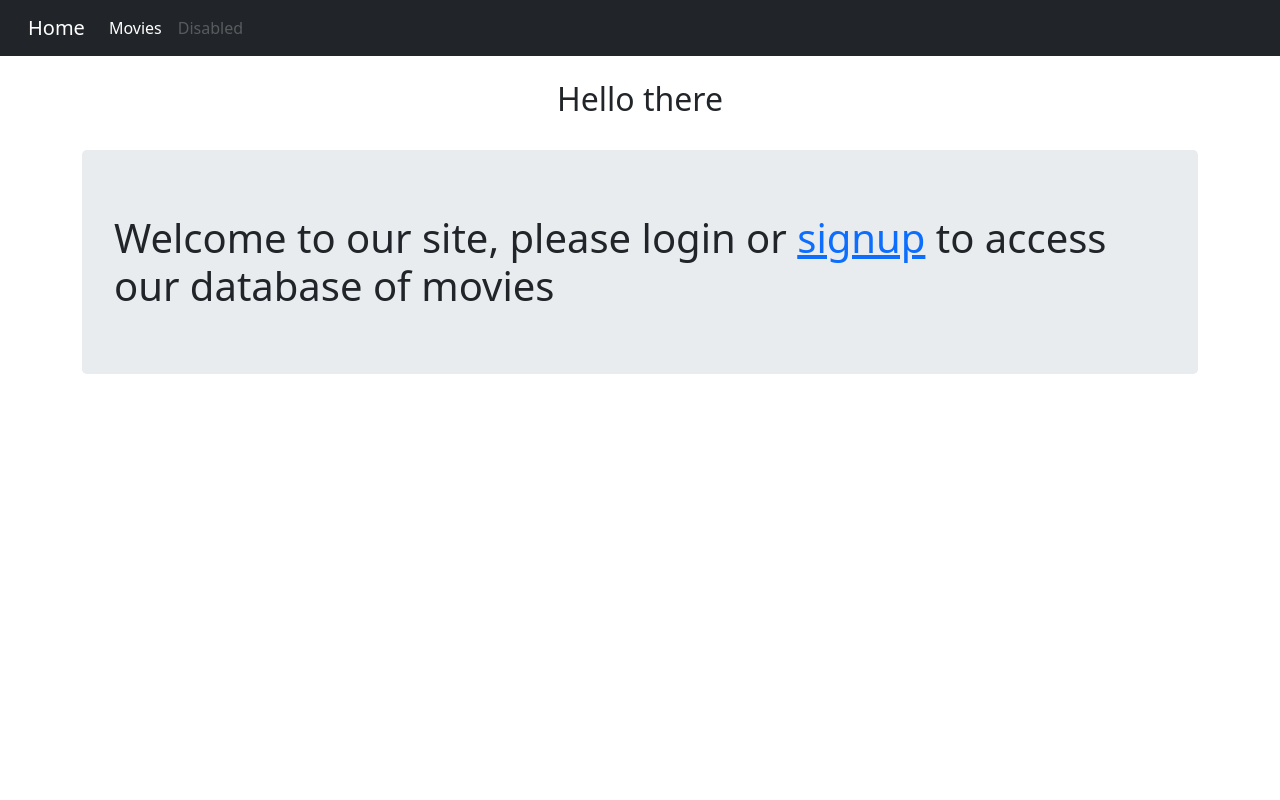
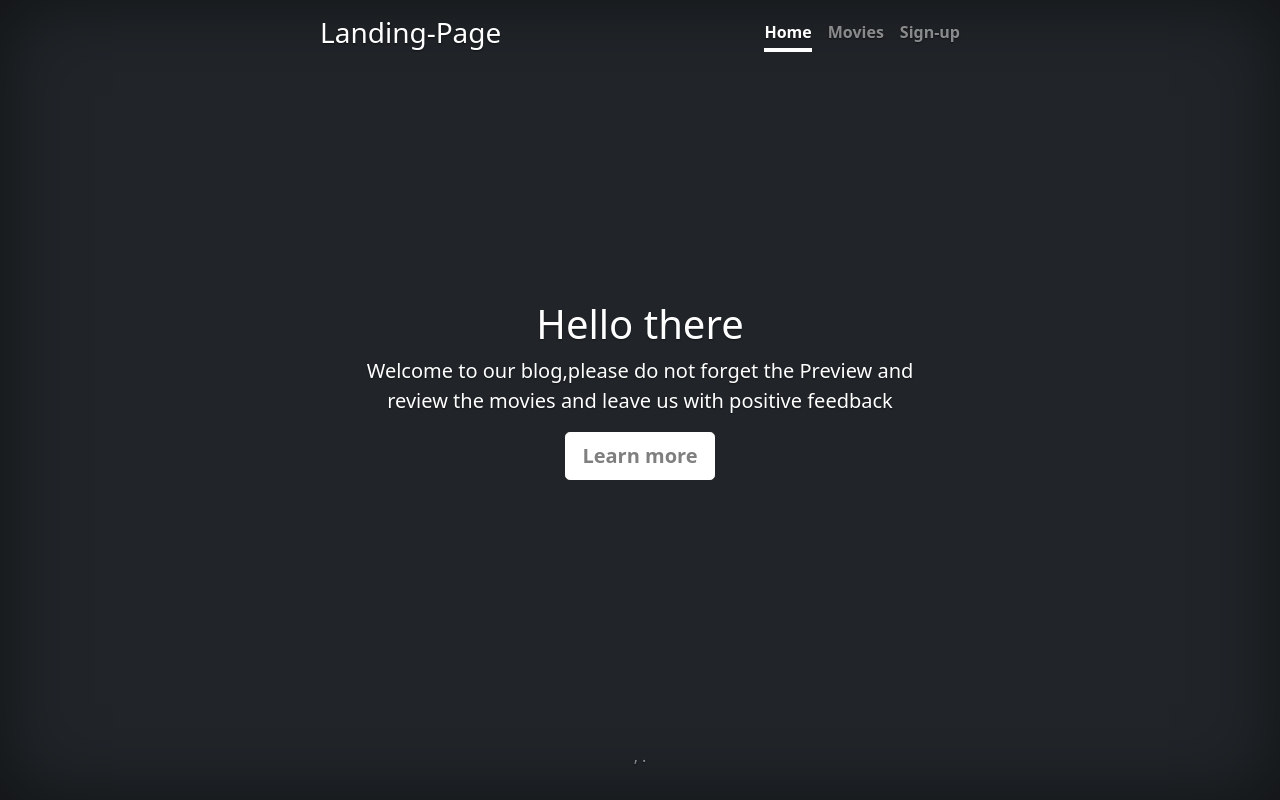
Before and after one commit to Ifihan/video-subscription, a Django app: page / in a window 1280 px wide. Run offline with Django 3.2, Linux system fonts and the light colour scheme; some libraries are stand-ins or nearby versions.

Commit message:
movies..

```diff
--- a/vsproject/vsapp/templates/registration/login.html
+++ b/vsproject/vsapp/templates/registration/login.html
@@ -24,7 +24,7 @@
 </head>
 <body>
     <div class="container-fluid">
-            <form action="">
+            <form action="{% url 'vsapp:movies_list' %}">
                 <h1 style="text-align: center;" class="h3 mb-3 fw-normal">Please sign in</h1>
                 <div class="mb-3">
                   <label for="exampleInputEmail1" class="form-label"><strong>Email address</strong></label>
--- /dev/null
+++ b/vsproject/vsapp/templates/vsapp/landing.css
@@ -0,0 +1,53 @@
+/*
+ * Globals
+ */
+
+
+/* Custom default button */
+.btn-secondary,
+.btn-secondary:hover,
+.btn-secondary:focus {
+  color: #333;
+  text-shadow: none; /* Prevent inheritance from `body` */
+}
+
+
+/*
+ * Base structure
+ */
+
+body {
+  text-shadow: 0 .05rem .1rem rgba(0, 0, 0, .5);
+  box-shadow: inset 0 0 5rem rgba(0, 0, 0, .5);
+}
+
+.cover-container {
+  max-width: 42em;
+}
+
+
+/*
+ * Header
+ */
+
+.nav-masthead .nav-link {
+  padding: .25rem 0;
+  font-weight: 700;
+  color: rgba(255, 255, 255, .5);
+  background-color: transparent;
+  border-bottom: .25rem solid transparent;
+}
+
+.nav-masthead .nav-link:hover,
+.nav-masthead .nav-link:focus {
+  border-bottom-color: rgba(255, 255, 255, .25);
+}
+
+.nav-masthead .nav-link + .nav-link {
+  margin-left: 1rem;
+}
+
+.nav-masthead .active {
+  color: #fff;
+  border-bottom-color: #fff;
+}
--- a/vsproject/vsapp/templates/vsapp/landing.html
+++ b/vsproject/vsapp/templates/vsapp/landing.html
@@ -1,11 +1,15 @@
-<!DOCTYPE html>
-<html lang="en">
-<head>
-    <meta charset="UTF-8">
-    <meta http-equiv="X-UA-Compatible" content="IE=edge">
-    <meta name="viewport" content="width=device-width, initial-scale=1.0">
-    <title>Video subscription website</title>
-    <link href="https://unpkg.com/tailwindcss@^2/dist/tailwind.min.css" rel="stylesheet">
+<!doctype html>
+<html lang="en" class="h-100">
+  <head>
+    <meta charset="utf-8">
+    <meta name="viewport" content="width=device-width, initial-scale=1">
+    <meta name="description" content="">
+    <meta name="author" content="Mark Otto, Jacob Thornton, and Bootstrap contributors">
+    <meta name="generator" content="Hugo 0.83.1">
+    <title>Video membership site</title>
+
+    <link rel="canonical" href="https://getbootstrap.com/docs/5.0/examples/cover/">
+
     <link rel="stylesheet" href="https://stackpath.bootstrapcdn.com/bootstrap/4.5.2/css/bootstrap.min.css" >
 
     <!-- CSS only -->
@@ -13,27 +17,61 @@
     <!-- JavaScript Bundle with Popper -->
     <script src="https://cdn.jsdelivr.net/npm/bootstrap@5.0.1/dist/js/bootstrap.bundle.min.js" integrity="sha384-gtEjrD/SeCtmISkJkNUaaKMoLD0//ElJ19smozuHV6z3Iehds+3Ulb9Bn9Plx0x4" crossorigin="anonymous"></script>
 
+
+
+    <!-- Bootstrap core CSS -->
+   <link href="../assets/dist/css/bootstrap.min.css" rel="stylesheet">
+
+    <style>
+      .bd-placeholder-img {
+        font-size: 1.125rem;
+        text-anchor: middle;
+        -webkit-user-select: none;
+        -moz-user-select: none;
+        user-select: none;
+      }
+
+      @media (min-width: 768px) {
+        .bd-placeholder-img-lg {
+          font-size: 3.5rem;
+        }
+      }
+    </style>
+
+
+    <!-- Custom styles for this template -->
+    <link href="landing.css" rel="stylesheet" type="text/css">
   </head>
-<body>
-    <nav class="navbar navbar-expand-lg navbar-dark bg-dark">
-        <div class="container-fluid">
-          <a class="navbar-brand" href="#">Home</a>
-          <button class="navbar-toggler" type="button" data-bs-toggle="collapse" data-bs-target="#navbarNavAltMarkup" aria-controls="navbarNavAltMarkup" aria-expanded="false" aria-label="Toggle navigation">
-            <span class="navbar-toggler-icon"></span>
-          </button>
-          <div class="collapse navbar-collapse" id="navbarNavAltMarkup">
-            <div class="navbar-nav">
-              <a class="nav-link active" aria-current="page" href="{% url 'vsapp:movies_list' %}">Movies</a>
-              <a class="nav-link disabled" href="#" tabindex="-1" aria-disabled="true">Disabled</a>
-            </div>
-          </div>
-        </div>
+  <body class="d-flex h-100 text-center text-white bg-dark">
+
+<div class="cover-container d-flex w-100 h-100 p-3 mx-auto flex-column">
+  <header class="mb-auto">
+    <div>
+      <h3 class="float-md-start mb-0">Landing-Page</h3>
+      <nav class="nav nav-masthead justify-content-center float-md-end">
+        <a class="nav-link active" aria-current="page" href="{% url 'landing-page' %}">Home</a>
+        <a class="nav-link" href="{% url 'vsapp:movies_list' %}">Movies</a>
+        <a class="nav-link" href="{% url 'signup' %}">Sign-up</a>
       </nav>
-      <br/>
-      <h2 style="text-align: center">Hello there</h2>
-      <br>
-      <div class="container">
-        <h1 class="jumbotron">Welcome to our site, please login or <a href="{% url 'signup' %}">signup</a> to access our database of movies</h1>
-      </div>
-</body>
+    </div>
+  </header>
+
+  <main class="px-3">
+    <h1>Hello there</h1>
+    <div class="container" style="text-align: center;">
+      <p style="text-align: center;" class="lead"> Welcome to our blog,please do not forget the Preview and review the movies and leave us with positive feedback </p>
+    </div>
+    <p class="lead">
+      <a href="#" class="btn btn-lg btn-secondary fw-bold border-white bg-white text-black-50">Learn more</a>
+    </p>
+  </main>
+
+  <footer class="mt-auto text-white-50">
+    <p><a href="https://getbootstrap.com/" class="text-white"></a>, <a href="#" class="text-white"></a>.</p>
+  </footer>
+</div>
+
+
+
+  </body>
 </html>
--- a/vsproject/vsapp/urls.py
+++ b/vsproject/vsapp/urls.py
@@ -1,6 +1,6 @@
 from django.urls import path
-import vsapp
-from vsapp import views
+#import vsapp
+#from vsapp import views
 from .views import MovieListView,MovieDetailView
 
 app_name = 'vsapp'
--- a/vsproject/vsapp/views.py
+++ b/vsproject/vsapp/views.py
@@ -13,6 +13,7 @@ class LandingPageView(TemplateView):
 class MovieListView(ListView,LoginRequiredMixin):
     model = Movies
     template_name = 'vsapp/movies_list.html'
+    context_object_name = 'movies'
 
     def get_context_data(self, **kwargs):
         context = super().get_context_data(**kwargs)
```
Also changed, not shown: vsproject/vsapp/models.py (+7 -4 lines), vsproject/vsapp/templates/vsapp/movies_list.html (+19 -13 lines), vsproject/db.sqlite3, vsproject/media/vsapp/coming2america.jpg (added), vsproject/media/vsapp/mortalkombat_lyOB8x6.jpg (added), vsproject/media/vsapp/tenet.jpg (added), vsproject/vsapp/migrations/0002_auto_20210521_1415.py (added), vsproject/vsapp/migrations/0003_remove_movies_price.py (added), vsproject/vsapp/migrations/0004_auto_20210522_2102.py (added), vsproject/vsapp/migrations/0005_auto_20210522_2114.py (added), vsproject/vsapp/migrations/0006_auto_20210522_2153.py (added).
